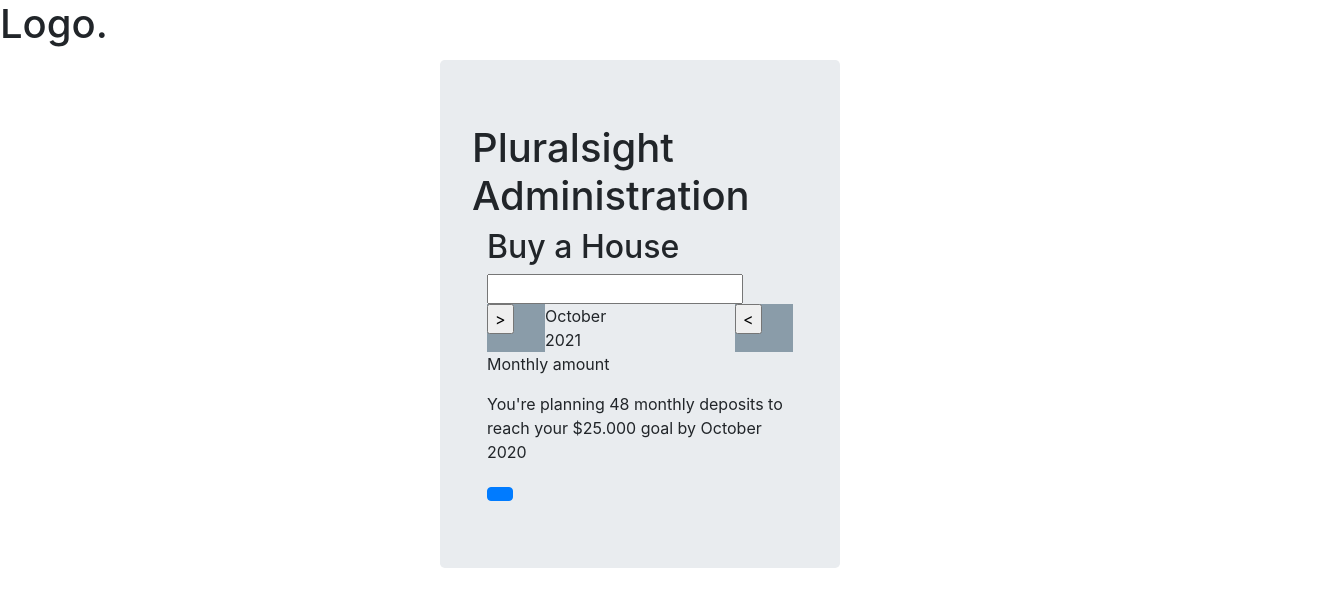
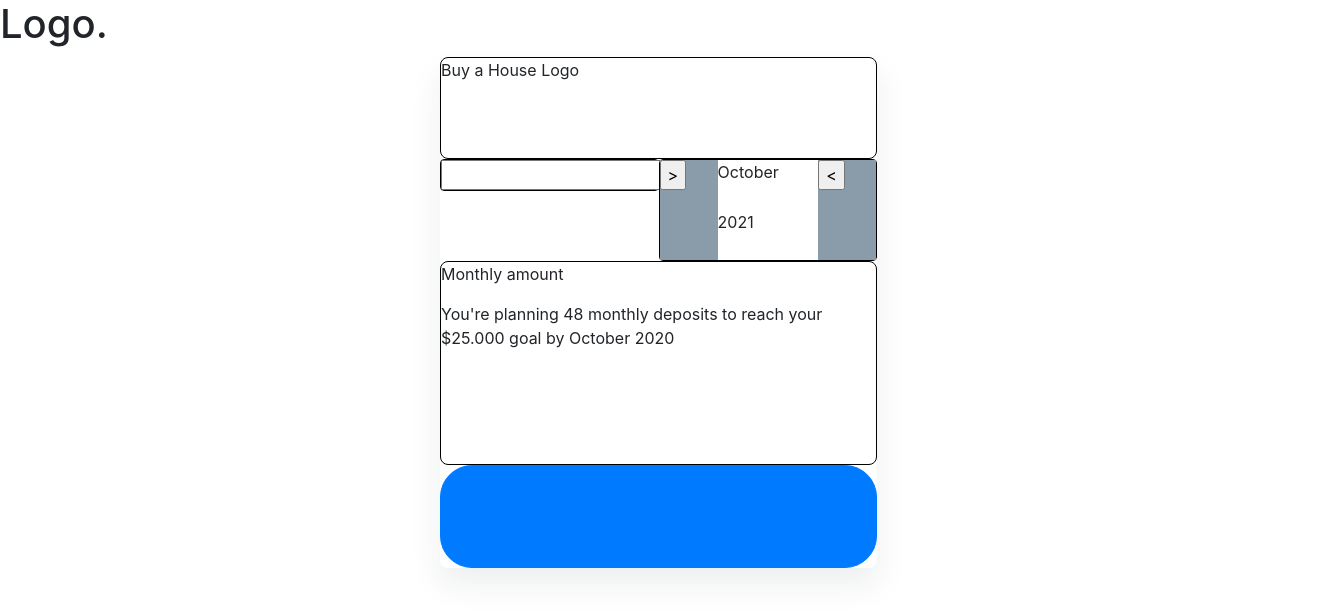
Before and after one commit to adineyfs/origin-project, a React (Create React App) app: page / in a window 1280 px wide. Shown: the top 614 px of the page, 1317 px wide, since content can reach past the window. Built offline with nearby package versions, Linux system fonts and the light colour scheme.

Commit message:
Adding initial styles

```diff
--- a/src/components/common/MonthPicker.js
+++ b/src/components/common/MonthPicker.js
@@ -2,13 +2,13 @@
 import "../../styles/MonthPicker.scss";
 
 const MonthPicker = () => (
-  <div className="monthly-payment-container">
-    <div className="right-arrow-button">
+  <div className="month-picker">
+    <div className="month-picker__arrow-button month-picker__arrow-button--right">
       <input type="button" value="<" />
     </div>
-    <div className="month-label">October</div>
-    <div className="year-label">2021</div>
-    <div className="left-arrow-button">
+    <div className="month-picker__month-label">October</div>
+    <div className="month-picker__year-label">2021</div>
+    <div className="month-picker__arrow-button month-picker__arrow-button--left">
       <input type="button" value=">" />
     </div>
   </div>
--- a/src/components/common/MonthlyAmount.js
+++ b/src/components/common/MonthlyAmount.js
@@ -1,13 +1,14 @@
 import React from "react";
+import "../../styles/MonthlyAmount.scss";
 
 const MonthlyAmount = () => (
-  <>
+  <div className="monthly-amount">
     <p>Monthly amount</p>
     <p>
       {`You're planning 48 monthly deposits to reach your $25.000 goal by October
       2020`}
     </p>
-  </>
+  </div>
 );
 
 export default MonthlyAmount;
--- /dev/null
+++ b/src/components/common/ReusableLogo.js
@@ -0,0 +1,12 @@
+import React from "react";
+import "../../styles/ReusableLogo.scss";
+
+const ReusableLogo = () => {
+  return (
+    <div className="reusable-logo">
+      <p>Buy a House Logo</p>
+    </div>
+  );
+};
+
+export default ReusableLogo;
--- a/src/components/common/TotalAmount.js
+++ b/src/components/common/TotalAmount.js
@@ -1,5 +1,9 @@
 import React from "react";
-
-const TotalAmount = () => <input type="text"></input>;
+import "../../styles/TotalAmount.scss";
+const TotalAmount = () => (
+  <div className="total-amount">
+    <input type="text"></input>
+  </div>
+);
 
 export default TotalAmount;
--- a/src/components/main/BuyAHouseForm.js
+++ b/src/components/main/BuyAHouseForm.js
@@ -2,6 +2,7 @@
 import TotalAmount from "../common/TotalAmount";
 import MonthlyAmount from "../common/MonthlyAmount";
 import MonthPicker from "../common/MonthPicker";
+import ReusableLogo from "../common/ReusableLogo";
 import "../../styles/BuyAHouseForm.scss";
 
 class BuyAHouseForm extends Component {
@@ -16,16 +17,26 @@
   render() {
     return (
       <form onSubmit={this.onConfirm}>
-        <div className="container">
-          <h2>Buy a House</h2>
+        <div className="buy-a-house-form">
+          <div className="buy-a-house-form__reusable-logo">
+            <ReusableLogo />
+          </div>
+          <div className="buy-a-house-form__total-amount">
             <TotalAmount />
+          </div>
+          <div className="buy-a-house-form__month-picker">
             <MonthPicker />
+          </div>
+          <div className="buy-a-house-form__monthly-amount">
             <MonthlyAmount />
+          </div>
+          <div className="buy-a-house-form__button-area">
             <button
               type="submit"
               disabled={false}
-            className="btn btn-primary"
+              className="btn btn-primary buy-a-house-form__confirm-button"
             ></button>
+          </div>
         </div>
       </form>
     );
--- a/src/components/main/MainPage.js
+++ b/src/components/main/MainPage.js
@@ -2,8 +2,7 @@
 import BuyAHouseForm from "./BuyAHouseForm";
 
 const MainPage = () => (
-  <div className="jumbotron">
-    <h1>Pluralsight Administration</h1>
+  <div className="main-page">
     <BuyAHouseForm />
   </div>
 );
--- a/src/styles/App.scss
+++ b/src/styles/App.scss
@@ -1,3 +1,8 @@
+html,
+body {
+  height: 100%;
+}
+
 .header {
   grid-area: header;
 }
--- a/src/styles/BuyAHouseForm.scss
+++ b/src/styles/BuyAHouseForm.scss
@@ -1,5 +1,63 @@
-.buy-a-house-container {
+%extras {
+  padding: 1rem;
+  display: flex;
+  align-items: center;
+  justify-content: center;
+}
+
+.buy-a-house-form {
+  display: grid;
+  grid-template-columns: 50% 50%;
+  grid-template-rows: 20% 20% 40% 20%;
   background: #ffffff;
   box-shadow: 0px 16px 32px rgba(30, 42, 50, 0.08);
   border-radius: 8px;
+  height: 511px;
+  width: 100%;
 }
+
+.buy-a-house-form__reusable-logo {
+  //@extend %extras;
+  grid-column-start: 1;
+  grid-column-end: 3;
+  grid-row-start: 1;
+  grid-row-end: 2;
+}
+
+.buy-a-house-form__total-amount {
+  //@extend %extras;
+  grid-column-start: 1;
+  grid-column-end: 2;
+  grid-row-start: 2;
+  grid-row-end: 3;
+}
+
+.buy-a-house-form__month-picker {
+  //@extend %extras;
+  grid-column-start: 2;
+  grid-column-end: 3;
+  grid-row-start: 2;
+  grid-row-end: 3;
+}
+
+.buy-a-house-form__monthly-amount {
+  //@extend %extras;
+  grid-column-start: 1;
+  grid-column-end: 3;
+  grid-row-start: 3;
+  grid-row-end: 4;
+}
+
+.buy-a-house-form__button-area {
+  //@extend %extras;
+  grid-column-start: 1;
+  grid-column-end: 3;
+  grid-row-start: 4;
+  grid-row-end: 5;
+}
+
+.buy-a-house-form__confirm-button {
+  height: 100%;
+  width: 100%;
+  border-radius: 32px;
+}
--- a/src/styles/MonthPicker.scss
+++ b/src/styles/MonthPicker.scss
@@ -1,35 +1,8 @@
-$myColor: red;
-
-// .monthly-payment-container {
-//   display: flex;
-//   justify-content: space-evenly;
-//   background: #ffffff;
-//   border: 1px solid #e9eef2;
-//   box-sizing: border-box;
-//   border-radius: 4px;
-//   height: 56px;
-//   width: 192px;
-// }
-
-.right-arrow-button {
-  background: #8a9ca9;
-  grid-area: right-arrow-button;
-}
-
-.left-arrow-button {
-  background: #8a9ca9;
-  grid-area: left-arrow-button;
-}
-
-.month-label {
-  grid-area: month-label;
-}
-
-.year-label {
-  grid-area: year-label;
-}
-
-.monthly-payment-container {
+.month-picker {
+  height: 100%;
+  width: 100%;
+  border-radius: 4px;
+  border: 1px solid black;
   display: grid;
   grid-template-columns: 58px auto 58px;
   grid-template-rows: 50% 50%;
@@ -37,3 +10,23 @@
     "left-arrow-button month-label right-arrow-button"
     "left-arrow-button year-label right-arrow-button";
 }
+
+.month-picker__arrow-button {
+  background: #8a9ca9;
+}
+
+.month-picker__arrow-button--right {
+  grid-area: right-arrow-button;
+}
+
+.month-picker__arrow-button--left {
+  grid-area: left-arrow-button;
+}
+
+.month-picker__month-label {
+  grid-area: month-label;
+}
+
+.month-picker__year-label {
+  grid-area: year-label;
+}
--- /dev/null
+++ b/src/styles/MonthlyAmount.scss
@@ -0,0 +1,6 @@
+.monthly-amount {
+  height: 100%;
+  width: 100%;
+  border-radius: 8px;
+  border: 1px solid black;
+}
--- /dev/null
+++ b/src/styles/ReusableLogo.scss
@@ -0,0 +1,6 @@
+.reusable-logo {
+  height: 100%;
+  width: 100%;
+  border-radius: 8px;
+  border: 1px solid black;
+}
--- /dev/null
+++ b/src/styles/TotalAmount.scss
@@ -0,0 +1,4 @@
+.total-amount {
+  border-radius: 4px;
+  border: 1px solid black;
+}
```
Lines whose indentation alone changed are shown as unchanged.
